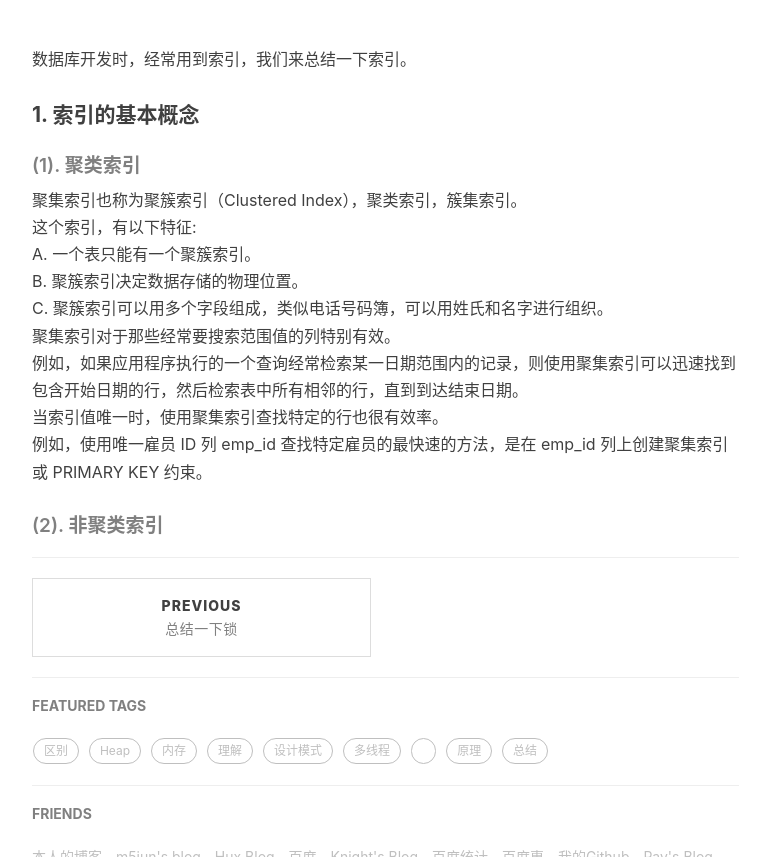
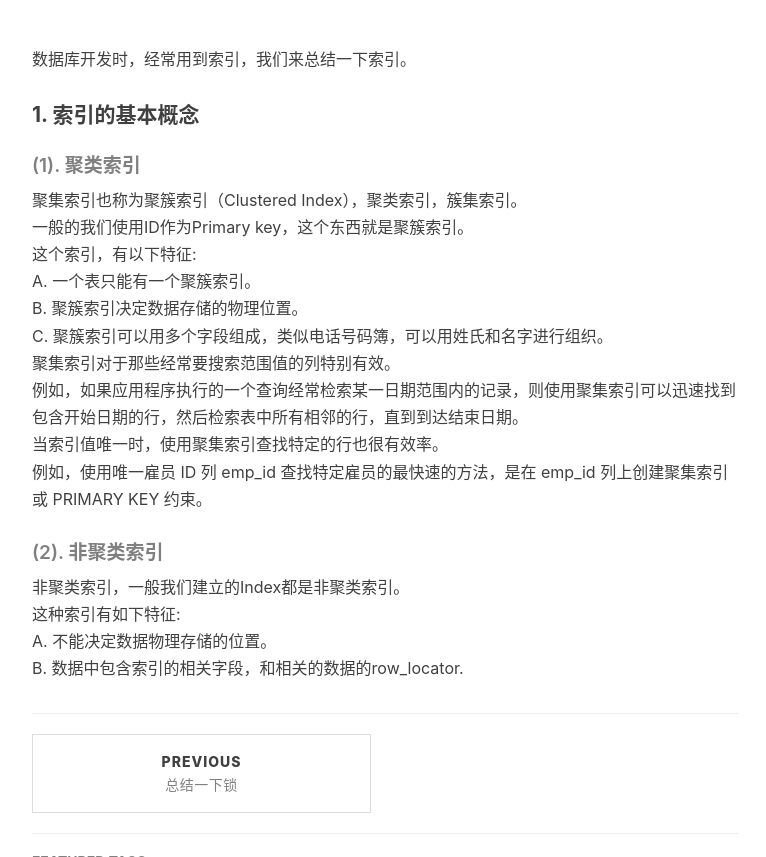
Before and after one commit to baiscjava/basicjava.github.io, a Jekyll site: the page built from _posts/2017-08-29-总结一下数据库的索引.md, in a window 1280 px wide and 900 px high, scrolled down 418 px, cut to the strip 43-900 px from the top of the window. Shown: the whole strip, without its empty margins (233-999 px from the left). Built offline with Jekyll 4.4.1, drawn with Linux system fonts in a browser that asks for light colours; nearby versions of some CDN libraries; comment, search, counter and statistics services are not loaded.

Commit message:
Update 2017-08-29-总结一下数据库的索引.md

```diff
--- a/_posts/2017-08-29-总结一下数据库的索引.md
+++ b/_posts/2017-08-29-总结一下数据库的索引.md
@@ -13,6 +13,7 @@ tags:
 #### 1. 索引的基本概念<br>
 ##### (1). 聚类索引<br>
 聚集索引也称为聚簇索引（Clustered Index），聚类索引，簇集索引。<br>
+一般的我们使用ID作为Primary key，这个东西就是聚簇索引。<br>
 这个索引，有以下特征:<br>
 A. 一个表只能有一个聚簇索引。<br>
 B. 聚簇索引决定数据存储的物理位置。<br>
@@ -23,3 +24,7 @@ C. 聚簇索引可以用多个字段组成，类似电话号码簿，可以用
 例如，使用唯一雇员 ID 列 emp_id 查找特定雇员的最快速的方法，是在 emp_id 列上创建聚集索引或 PRIMARY KEY 约束。<br>
 
 ##### (2). 非聚类索引<br>
+非聚类索引，一般我们建立的Index都是非聚类索引。<br>
+这种索引有如下特征:<br>
+A. 不能决定数据物理存储的位置。<br>
+B. 数据中包含索引的相关字段，和相关的数据的row_locator.<br>
```
